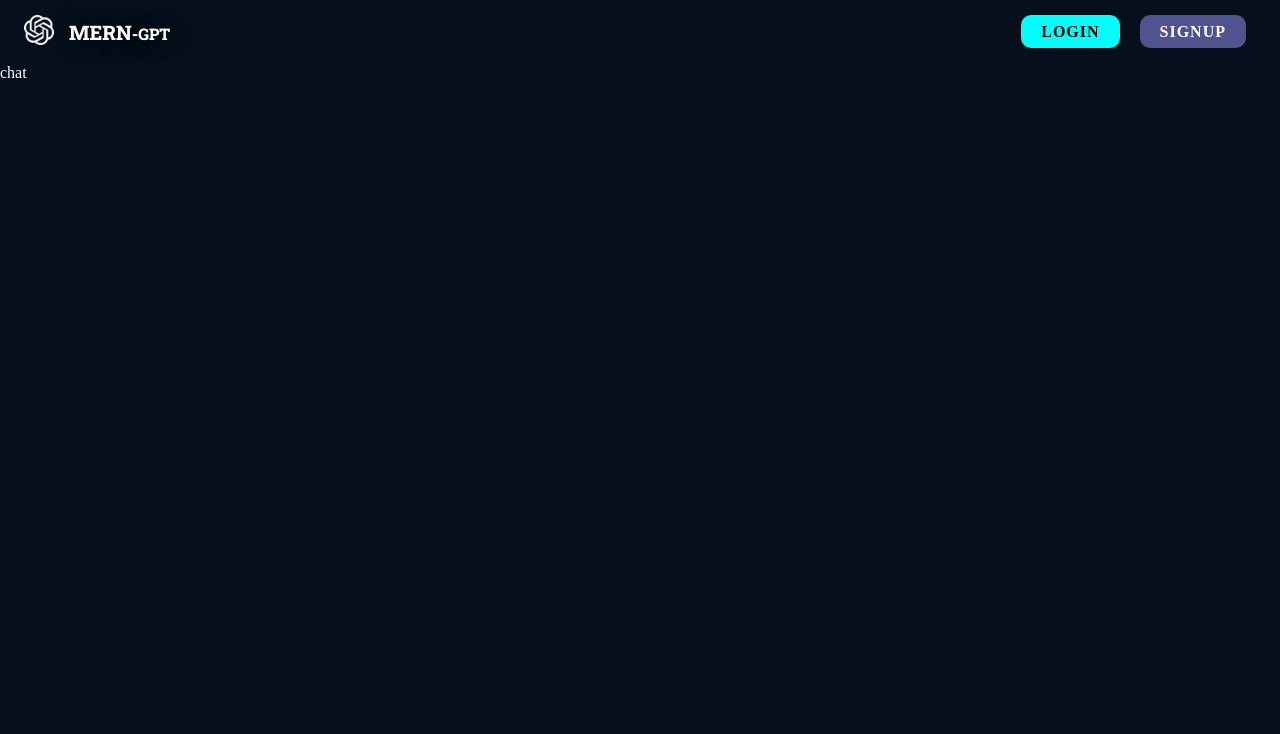
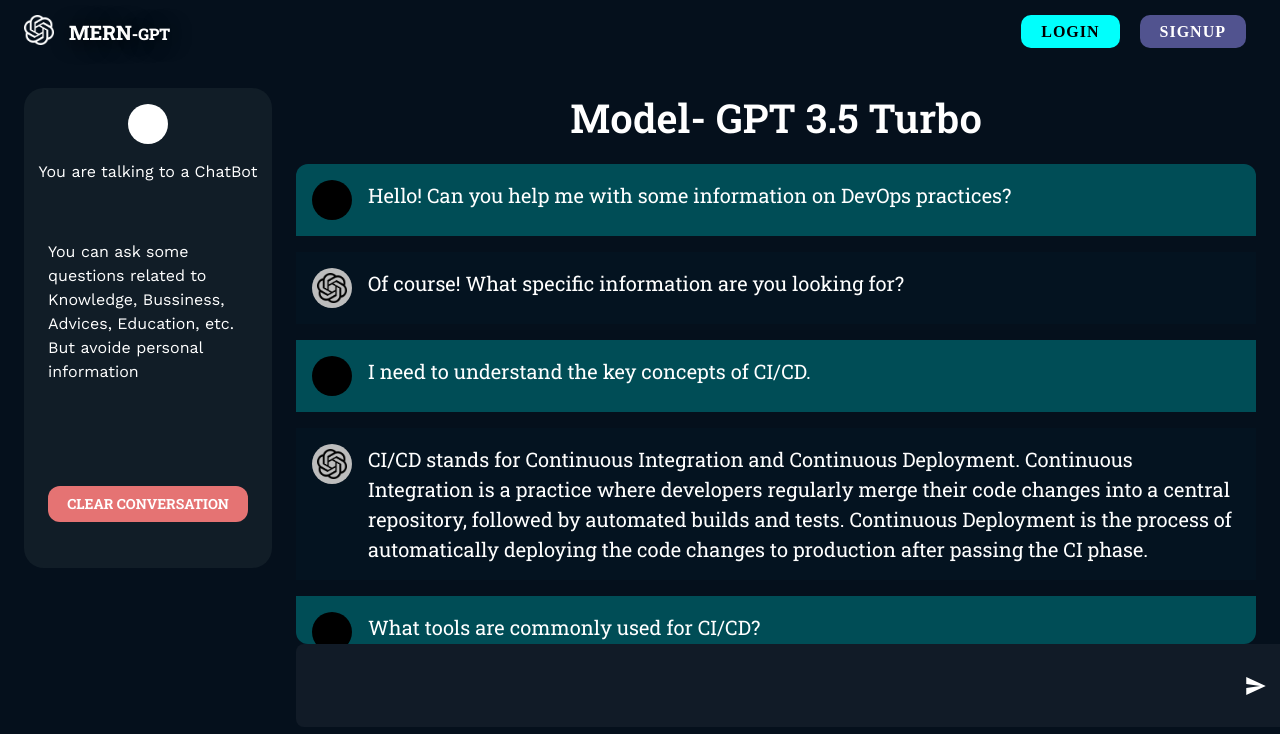
Before and after one commit to anjalikray/MERN-OpenAi-ChatBot, a React (Vite) app in the folder frontend/: page /chat in a window 1280 px wide. Shown: the top 734 px of the page. Built offline with nearby package versions, Linux system fonts and the light colour scheme; no server answers.

Commit message:
chat ui added

```diff
--- /dev/null
+++ b/frontend/src/components/chat/ChatItem.tsx
@@ -0,0 +1,50 @@
+import { Avatar, Box, Typography } from "@mui/material";
+import { useAuth } from "../../context/authContext";
+
+const ChatItem = ({
+    content,
+    role,
+}: {
+    content: string;
+    role: "user" | "assistant";
+}) => {
+    const auth = useAuth();
+
+    return role === "assistant" ? (
+        <Box
+            sx={{
+                display: "flex",
+                padding: 2,
+                bgcolor: "#004d5612",
+                my: 2,
+                gap: 2,
+            }}
+        >
+            <Avatar sx={{ ml: 0 }}>
+                <img src="openai.png" alt="openai" width={"30px"} />
+            </Avatar>
+            <Box>
+                <Typography fontSize={"20px"}>{content}</Typography>
+            </Box>
+        </Box>
+    ) : (
+        <Box
+            sx={{
+                display: "flex",
+                padding: 2,
+                bgcolor: "#004d56",
+                gap: 2,
+            }}
+        >
+            <Avatar sx={{ ml: 0 , bgcolor: "black" , color: "white"}}>
+                {auth?.user?.name[0]}
+                {auth?.user?.name.split(" ")[1][0]}
+            </Avatar>
+            <Box>
+                <Typography fontSize={"20px"}>{content}</Typography>
+            </Box>
+        </Box>
+    );
+};
+
+export default ChatItem;
--- a/frontend/src/pages/Chat.tsx
+++ b/frontend/src/pages/Chat.tsx
@@ -1,10 +1,217 @@
+import { Box, Avatar, Typography, Button, IconButton } from "@mui/material";
+import { red } from "@mui/material/colors";
+import { IoMdSend } from "react-icons/io";
+import { useAuth } from "../context/authContext";
+import ChatItem from "../components/chat/ChatItem";
+
+const chatMessages = [
+    {
+        role: "user",
+        content:
+            "Hello! Can you help me with some information on DevOps practices?",
+    },
+    {
+        role: "assistant",
+        content: "Of course! What specific information are you looking for?",
+    },
+    {
+        role: "user",
+        content: "I need to understand the key concepts of CI/CD.",
+    },
+    {
+        role: "assistant",
+        content:
+            "CI/CD stands for Continuous Integration and Continuous Deployment. Continuous Integration is a practice where developers regularly merge their code changes into a central repository, followed by automated builds and tests. Continuous Deployment is the process of automatically deploying the code changes to production after passing the CI phase.",
+    },
+    {
+        role: "user",
+        content: "What tools are commonly used for CI/CD?",
+    },
+    {
+        role: "assistant",
+        content:
+            "Common CI/CD tools include Jenkins, GitLab CI/CD, GitHub Actions, CircleCI, and Travis CI. Each tool offers different features and integrations to help streamline the build, test, and deployment processes.",
+    },
+    {
+        role: "user",
+        content: "Can you explain the role of Docker in a DevOps pipeline?",
+    },
+    {
+        role: "assistant",
+        content:
+            "Docker is used to create, deploy, and run applications in containers. In a DevOps pipeline, Docker helps ensure consistency across multiple development, testing, and production environments by packaging the application and its dependencies into a single container. This makes the deployment process more reliable and scalable.",
+    },
+    {
+        role: "user",
+        content: "What is Kubernetes and how does it relate to Docker?",
+    },
+    {
+        role: "assistant",
+        content:
+            "Kubernetes is an open-source container orchestration platform that automates the deployment, scaling, and management of containerized applications. It works in conjunction with Docker by managing Docker containers, providing features like load balancing, scaling, and automated rollouts and rollbacks.",
+    },
+    {
+        role: "user",
+        content: "Thank you! This has been very helpful.",
+    },
+    {
+        role: "assistant",
+        content:
+            "You're welcome! If you have any more questions, feel free to ask.",
+    },
+];
 
 const Chat = () => {
-  return (
-    <div>
-      chat
-    </div>
-  )
-}
+    const auth = useAuth();
 
-export default Chat
+    return (
+        <Box
+            sx={{
+                display: "flex",
+                flex: 1,
+                width: "100%",
+                height: "100%",
+                mt: 3,
+                gap: 3,
+            }}
+        >
+            <Box
+                sx={{
+                    display: { md: "flex", xs: "none", sm: "none" },
+                    flex: 0.2,
+                    flexDirection: "column",
+                }}
+            >
+                <Box
+                    sx={{
+                        display: "flex",
+                        width: "100%",
+                        height: "60vh",
+                        bgcolor: "rgb(17,29,39)",
+                        borderRadius: 5,
+                        flexDirection: "column",
+                        mx: 3,
+                    }}
+                >
+                    <Avatar
+                        sx={{
+                            mx: "auto",
+                            my: 2,
+                            bgcolor: "white",
+                            color: "black",
+                            fontWeight: 700,
+                        }}
+                    >
+                        {auth?.user?.name[0]}
+                        {auth?.user?.name.split(" ")[1][0]}
+                    </Avatar>
+                    <Typography sx={{ mx: "auto", fontFamily: "work sans" }}>
+                        You are talking to a ChatBot
+                    </Typography>
+                    <Typography
+                        sx={{
+                            my: 4,
+                            p: 3,
+                            mx: "auto",
+                            fontFamily: "work sans",
+                        }}
+                    >
+                        You can ask some questions related to Knowledge,
+                        Bussiness, Advices, Education, etc. But avoide personal
+                        information
+                    </Typography>
+                    <Button
+                        sx={{
+                            width: "200px",
+                            my: "auto",
+                            color: "white",
+                            fontWeight: 700,
+                            borderRadius: 3,
+                            mx: "auto",
+                            bgcolor: red[300],
+                            ":hover": {
+                                bgcolor: red.A400,
+                            },
+                        }}
+                    >
+                        Clear Conversation
+                    </Button>
+                </Box>
+            </Box>
+
+            <Box
+                sx={{
+                    display: "flex",
+                    flex: { md: 0.8, xs: 1, sm: 1 },
+                    flexDirection: "column",
+                    px: 3,
+                }}
+            >
+                <Typography
+                    sx={{
+                        textAlign: "center",
+                        fontSize: "40px",
+                        color: "white",
+                        mb: 2,
+                        mx: "auto",
+                        fontWeight: 600,
+                    }}
+                >
+                    Model- GPT 3.5 Turbo
+                </Typography>
+
+                <Box
+                    sx={{
+                        width: "100%",
+                        height: "60vh",
+                        borderRadius: 3,
+                        mx: "auto",
+                        display: "flex",
+                        flexDirection: "column",
+                        overflow: "scroll",
+                        overflowX: "hidden",
+                        overflowY: "auto",
+                        scrollBehavior: "smooth",
+                    }}
+                >
+                    {chatMessages.map((chat, index) => (
+                        <ChatItem
+                            content={chat.content}
+                            role={chat.role}
+                            key={index}
+                        />
+                    ))}
+                </Box>
+
+                <div
+                    style={{
+                        width: "100%",
+                        padding: "20px",
+                        borderRadius: 8,
+                        backgroundColor: "rgb(17,27,39)",
+                        display: "flex",
+                        marginRight: "auto",
+                    }}
+                >
+                    <input
+                        type="text"
+                        style={{
+                            width: "100%",
+                            backgroundColor: "transparent",
+                            padding: "10px",
+                            border: "none",
+                            outline: "none",
+                            color: "white",
+                            fontSize: "20px",
+                        }}
+                    />
+                    <IconButton sx={{ ml: "auto", color: "white" }}>
+                        <IoMdSend />
+                    </IconButton>
+                </div>
+            </Box>
+        </Box>
+    );
+};
+
+export default Chat;
```
